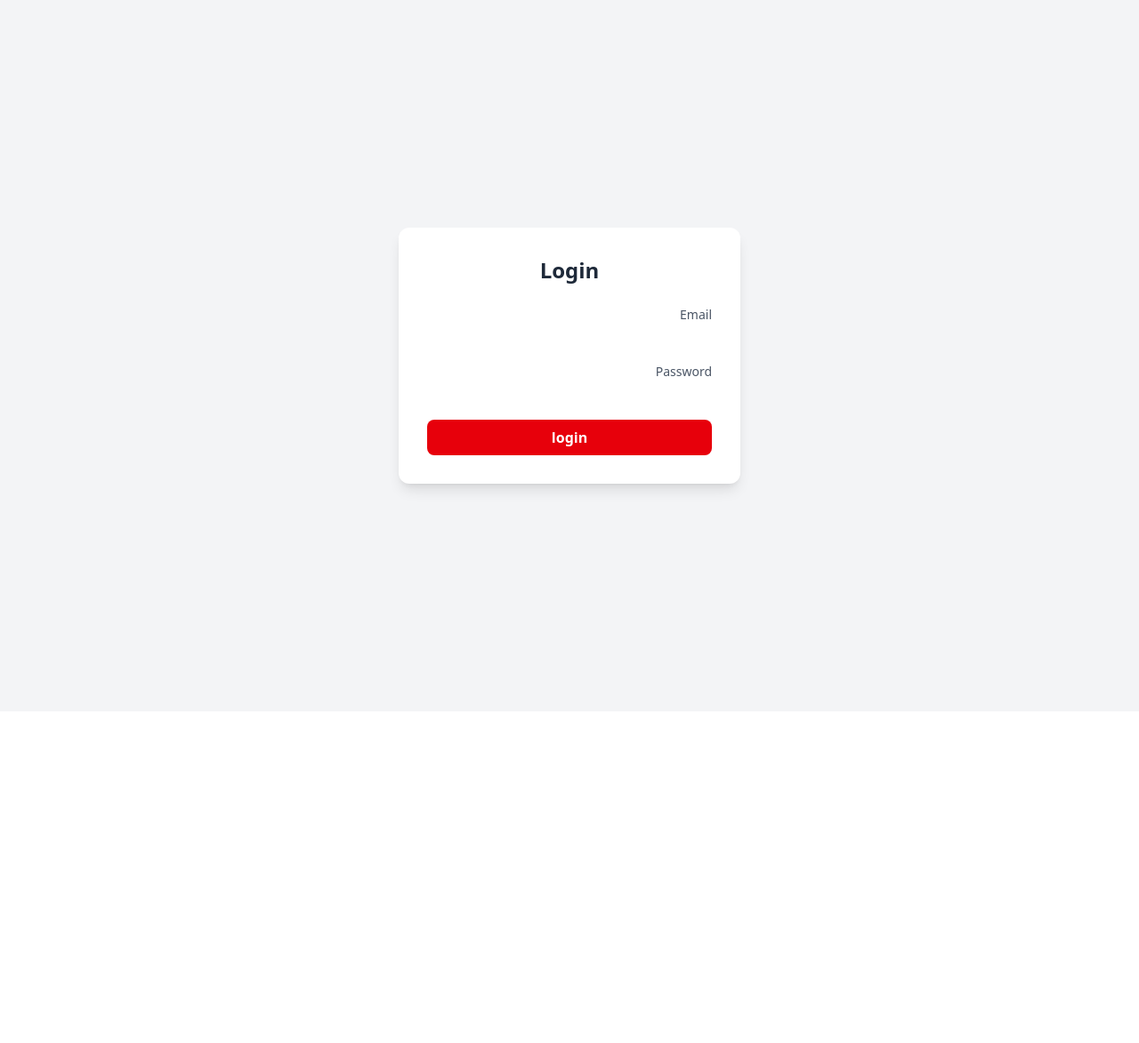
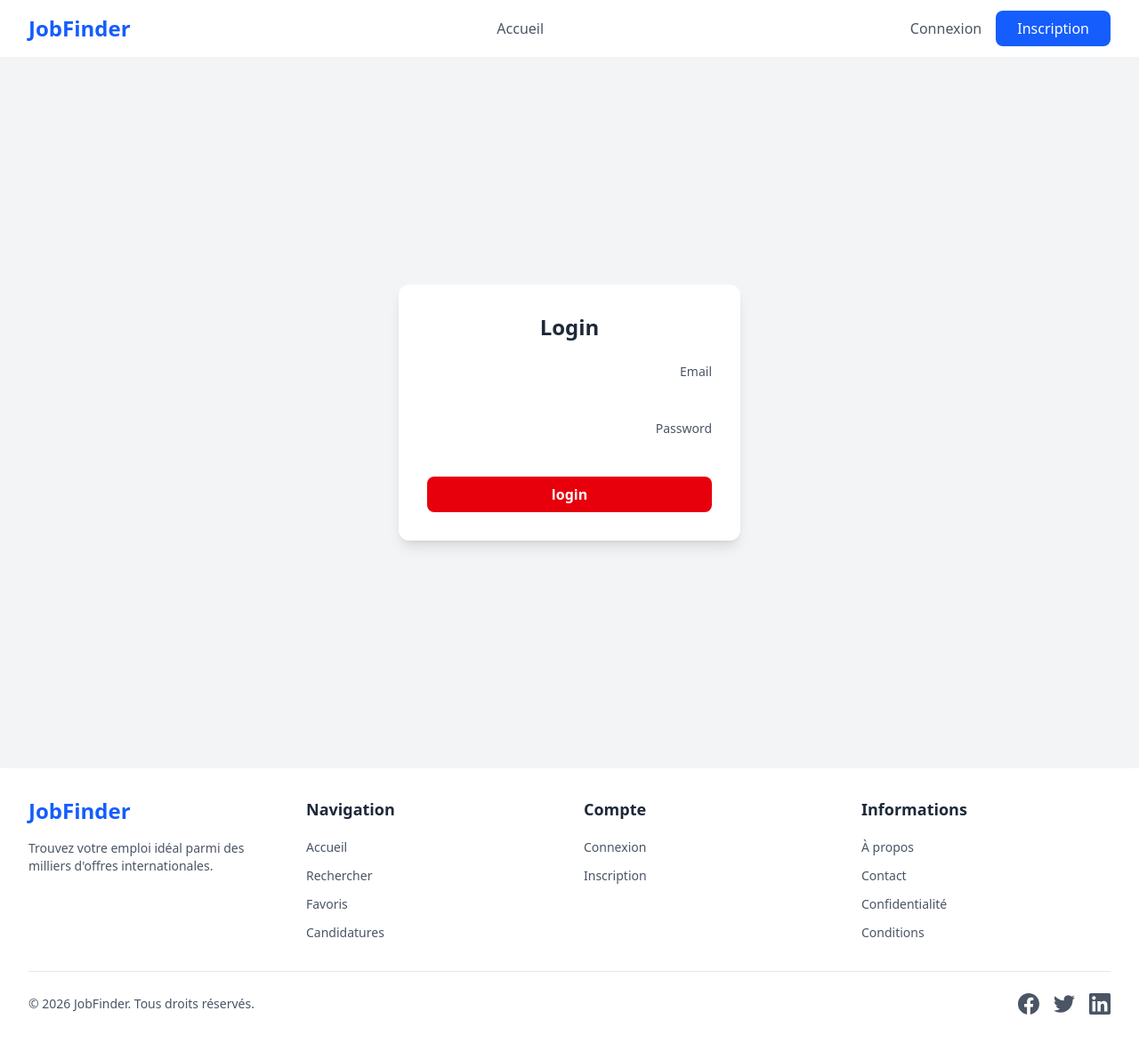
Before and after one commit to Hichamelhmaydi/JobFinder, an Angular app: page /login in a window 1280 px wide. Shown: the whole page at 89% size. Before the commit the page ends 800 px from the top, so only its background shows below. Built offline with nearby package versions, Linux system fonts and the light colour scheme.

Commit message:
Added header and footer, and also added authentication state management.

```diff
--- a/db.json
+++ b/db.json
@@ -44,6 +44,15 @@
       "number": "+1 (429) 429-7323",
       "country": "Cumque porro tempore",
       "password": "Pa$$w0rd!"
+    },
+    {
+      "id": "013a",
+      "firstName": "Aut veritatis fugiat",
+      "lastName": "Nostrud ullamco volu",
+      "email": "havegozel@mailinator.com",
+      "number": "+1 (847) 265-8665",
+      "country": "Esse ut illum tota",
+      "password": "Pa$$w0rd!"
     }
   ],
   "favoritesOffers": [],
--- a/src/app/app.html
+++ b/src/app/app.html
@@ -1 +1,5 @@
+<app-header></app-header>
+
 <router-outlet></router-outlet>
+
+<app-footer></app-footer>
--- a/src/app/app.ts
+++ b/src/app/app.ts
@@ -1,10 +1,11 @@
 import { Component, signal } from '@angular/core';
 import { RouterOutlet } from '@angular/router';
 import { FooterComponent } from "./shared/components/layout/footer/footer.component";
+import { HeaderComponent } from "./shared/components/layout/headre/headre.component";
 
 @Component({
   selector: 'app-root',
-  imports: [RouterOutlet, FooterComponent],
+  imports: [RouterOutlet, FooterComponent, HeaderComponent],
   templateUrl: './app.html',
   styleUrl: './app.css'
 })
--- a/src/app/core/services/auth.service.ts
+++ b/src/app/core/services/auth.service.ts
@@ -4,6 +4,8 @@
 import {user} from '../models/user.model'
 import { catchError, first, last, map, switchMap, tap, throwError } from 'rxjs';
 import { Router } from '@angular/router';
+import { BehaviorSubject } from 'rxjs';
+
 
 
 @Injectable({
@@ -13,6 +15,10 @@
   private http = inject(HttpClient);
   private apiUrl = environment.apiUrl;
   private router = inject(Router);
+
+  private authState = new BehaviorSubject<boolean>(this.isAuthenticated());
+  authState$ = this.authState.asObservable();
+
 
   checkEmailExists (email : string){
     return this.http.get<user[]>(`${this.apiUrl}/users`,{params:{email}});
@@ -60,9 +66,10 @@
         email:user.email
       }
       sessionStorage.setItem('user', JSON.stringify(usersave));
+      this.authState.next(true);
       return usersave;
     }),
-    tap(() => this.router.navigate(['footer'])),
+    tap(() => this.router.navigate(['home'])),
     catchError(err => throwError(() => err))
   );
 }
@@ -76,6 +83,7 @@
 
 logout(): void {
   sessionStorage.removeItem('user');
+  this.authState.next(false);
   this.router.navigate(['/login']);
 }
 
--- a/src/app/shared/components/layout/footer/footer.component.html
+++ b/src/app/shared/components/layout/footer/footer.component.html
@@ -0,0 +1,98 @@
+<footer class="bg-white shadow-lg mt-auto">
+    <div class="max-w-7xl mx-auto px-4 sm:px-6 lg:px-8 py-8">
+        <div class="grid grid-cols-1 md:grid-cols-4 gap-8">
+            <!-- Logo et Description -->
+            <div class="col-span-1 md:col-span-1">
+                <h3 class="text-2xl font-bold text-blue-600 mb-4">JobFinder</h3>
+                <p class="text-gray-600 text-sm">
+                    Trouvez votre emploi idéal parmi des milliers d'offres internationales.
+                </p>
+            </div>
+
+            <!-- Navigation -->
+            <div class="col-span-1">
+                <h4 class="text-lg font-semibold text-gray-800 mb-4">Navigation</h4>
+                <ul class="space-y-2">
+                    <li>
+                        <a href="/" class="text-gray-600 hover:text-blue-600 transition text-sm">Accueil</a>
+                    </li>
+                    <li>
+                        <a href="/search" class="text-gray-600 hover:text-blue-600 transition text-sm">Rechercher</a>
+                    </li>
+                    <li>
+                        <a href="/favorites" class="text-gray-600 hover:text-blue-600 transition text-sm">Favoris</a>
+                    </li>
+                    <li>
+                        <a href="/applications" class="text-gray-600 hover:text-blue-600 transition text-sm">Candidatures</a>
+                    </li>
+                </ul>
+            </div>
+
+            <!-- Compte -->
+            <div class="col-span-1">
+                <h4 class="text-lg font-semibold text-gray-800 mb-4">Compte</h4>
+                <ul class="space-y-2">
+                    <ng-container *ngIf="(isAuthenticated$ | async)">
+                        <li>
+                            <a href="/profile" class="text-gray-600 hover:text-blue-600 transition text-sm">Mon Profil</a>
+                        </li>
+                    </ng-container>
+                   <ng-container *ngIf="!(isAuthenticated$ | async)">
+                        <li>
+                             <a href="/login" class="text-gray-600 hover:text-blue-600 transition text-sm">Connexion</a>
+                        </li>
+                         <li>
+                            <a href="/register" class="text-gray-600 hover:text-blue-600 transition text-sm">Inscription</a>
+                        </li>
+                    </ng-container>
+                </ul>
+            </div>
+
+            <!-- Informations -->
+            <div class="col-span-1">
+                <h4 class="text-lg font-semibold text-gray-800 mb-4">Informations</h4>
+                <ul class="space-y-2">
+                    <li>
+                        <a href="/about" class="text-gray-600 hover:text-blue-600 transition text-sm">À propos</a>
+                    </li>
+                    <li>
+                        <a href="/contact" class="text-gray-600 hover:text-blue-600 transition text-sm">Contact</a>
+                    </li>
+                    <li>
+                        <a href="/privacy" class="text-gray-600 hover:text-blue-600 transition text-sm">Confidentialité</a>
+                    </li>
+                    <li>
+                        <a href="/terms" class="text-gray-600 hover:text-blue-600 transition text-sm">Conditions</a>
+                    </li>
+                </ul>
+            </div>
+        </div>
+
+        <!-- Réseaux sociaux -->
+        <div class="border-t border-gray-200 mt-8 pt-6">
+            <div class="flex flex-col md:flex-row justify-between items-center">
+                <p class="text-gray-600 text-sm mb-4 md:mb-0">
+                    © 2026 JobFinder. Tous droits réservés.
+                </p>
+
+                <div class="flex space-x-4">
+                    <a href="#" class="text-gray-600 hover:text-blue-600 transition">
+                        <svg class="w-6 h-6" fill="currentColor" viewBox="0 0 24 24">
+                            <path d="M24 12.073c0-6.627-5.373-12-12-12s-12 5.373-12 12c0 5.99 4.388 10.954 10.125 11.854v-8.385H7.078v-3.47h3.047V9.43c0-3.007 1.792-4.669 4.533-4.669 1.312 0 2.686.235 2.686.235v2.953H15.83c-1.491 0-1.956.925-1.956 1.874v2.25h3.328l-.532 3.47h-2.796v8.385C19.612 23.027 24 18.062 24 12.073z"/>
+                        </svg>
+                    </a>
+                    <a href="#" class="text-gray-600 hover:text-blue-600 transition">
+                        <svg class="w-6 h-6" fill="currentColor" viewBox="0 0 24 24">
+                            <path d="M23.953 4.57a10 10 0 01-2.825.775 4.958 4.958 0 002.163-2.723c-.951.555-2.005.959-3.127 1.184a4.92 4.92 0 00-8.384 4.482C7.69 8.095 4.067 6.13 1.64 3.162a4.822 4.822 0 00-.666 2.475c0 1.71.87 3.213 2.188 4.096a4.904 4.904 0 01-2.228-.616v.06a4.923 4.923 0 003.946 4.827 4.996 4.996 0 01-2.212.085 4.936 4.936 0 004.604 3.417 9.867 9.867 0 01-6.102 2.105c-.39 0-.779-.023-1.17-.067a13.995 13.995 0 007.557 2.209c9.053 0 13.998-7.496 13.998-13.985 0-.21 0-.42-.015-.63A9.935 9.935 0 0024 4.59z"/>
+                        </svg>
+                    </a>
+                    <a href="#" class="text-gray-600 hover:text-blue-600 transition">
+                        <svg class="w-6 h-6" fill="currentColor" viewBox="0 0 24 24">
+                            <path d="M20.447 20.452h-3.554v-5.569c0-1.328-.027-3.037-1.852-3.037-1.853 0-2.136 1.445-2.136 2.939v5.667H9.351V9h3.414v1.561h.046c.477-.9 1.637-1.85 3.37-1.85 3.601 0 4.267 2.37 4.267 5.455v6.286zM5.337 7.433c-1.144 0-2.063-.926-2.063-2.065 0-1.138.92-2.063 2.063-2.063 1.14 0 2.064.925 2.064 2.063 0 1.139-.925 2.065-2.064 2.065zm1.782 13.019H3.555V9h3.564v11.452zM22.225 0H1.771C.792 0 0 .774 0 1.729v20.542C0 23.227.792 24 1.771 24h20.451C23.2 24 24 23.227 24 22.271V1.729C24 .774 23.2 0 22.222 0h.003z"/>
+                        </svg>
+                    </a>
+                </div>
+            </div>
+        </div>
+    </div>
+</footer>
--- a/src/app/shared/components/layout/footer/footer.component.ts
+++ b/src/app/shared/components/layout/footer/footer.component.ts
@@ -1,12 +1,17 @@
-import { Component,inject } from "@angular/core";
-import { ActivatedRoute } from "@angular/router";
+import { Component, inject } from '@angular/core';
+import { ActivatedRoute } from '@angular/router';
+import { AuthService } from '../../../../core/services/auth.service';
+import { NgIf, AsyncPipe, CommonModule } from '@angular/common';
 
 @Component({
-    selector: 'app-footer',
-    templateUrl: '../footer/footer.component.html',
-    standalone : true
+  selector: 'app-footer',
+  templateUrl: './footer.component.html',
+  imports: [CommonModule]
 })
-
 export class FooterComponent {
     route = inject(ActivatedRoute);
+    private authService = inject(AuthService);
+
+      isAuthenticated$ = this.authService.authState$;
+      isMenuOpen = false;
 }
--- a/src/app/shared/components/layout/headre/headre.component.html
+++ b/src/app/shared/components/layout/headre/headre.component.html
@@ -0,0 +1,38 @@
+<header class="bg-white shadow-lg">
+  <nav class="max-w-7xl mx-auto px-4 sm:px-6 lg:px-8">
+
+    <div class="flex justify-between items-center h-16">
+
+      <div>
+        <a routerLink="/home" class="text-2xl font-bold text-blue-600">
+          JobFinder
+        </a>
+      </div>
+
+      <div class="hidden md:flex md:items-center md:space-x-8">
+        <a routerLink="/home" class="text-gray-600 hover:text-blue-600">Accueil</a>
+        <ng-container *ngIf="(isAuthenticated$ | async)">
+            <a routerLink="/favorites" class="text-gray-600 hover:text-blue-600">Favoris</a>
+            <a routerLink="/applications" class="text-gray-600 hover:text-blue-600">Candidatures</a>
+        </ng-container>
+      </div>
+
+      <div class="hidden md:flex md:items-center md:space-x-4">
+
+        <ng-container *ngIf="!(isAuthenticated$ | async)">
+          <a routerLink="/login" class="text-gray-600 hover:text-blue-600">Connexion</a>
+          <a routerLink="/register" class="bg-blue-600 text-white px-6 py-2 rounded-lg">Inscription</a>
+        </ng-container>
+
+        <ng-container *ngIf="isAuthenticated$ | async">
+          <a routerLink="/profile" class="text-gray-600 hover:text-blue-600">Mon Profil</a>
+          <button (click)="logout()" class="bg-red-600 text-white px-6 py-2 rounded-lg">
+            Déconnexion
+          </button>
+        </ng-container>
+
+      </div>
+
+    </div>
+  </nav>
+</header>
--- a/src/app/shared/components/layout/headre/headre.component.ts
+++ b/src/app/shared/components/layout/headre/headre.component.ts
@@ -0,0 +1,26 @@
+import { Component, inject } from '@angular/core';
+import { CommonModule } from '@angular/common';
+import { RouterModule } from '@angular/router';
+import { AuthService } from '../../../../core/services/auth.service';
+
+@Component({
+  selector: 'app-header',
+  standalone: true,
+  imports: [CommonModule, RouterModule],
+  templateUrl: './headre.component.html'
+})
+export class HeaderComponent {
+
+  private authService = inject(AuthService);
+
+  isAuthenticated$ = this.authService.authState$;
+  isMenuOpen = false;
+
+  toggleMenu() {
+    this.isMenuOpen = !this.isMenuOpen;
+  }
+
+  logout() {
+    this.authService.logout();
+  }
+}
```
Also changed, not shown: src/app/app.routes.ts (+24 -11 lines), src/app/features/home/home.component.ts (added, +10 -0 lines), src/app/features/home/home.component.html (added).
